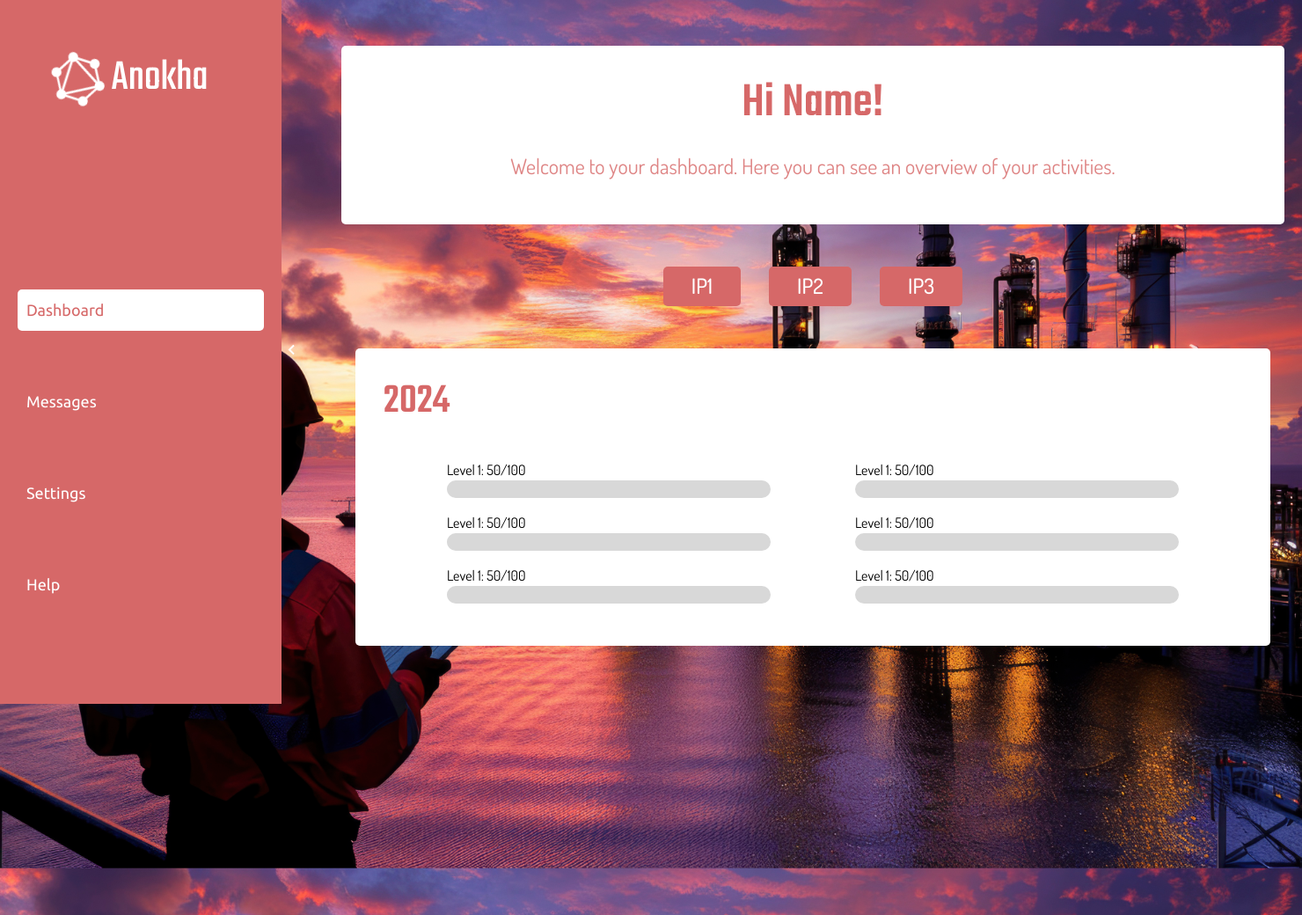
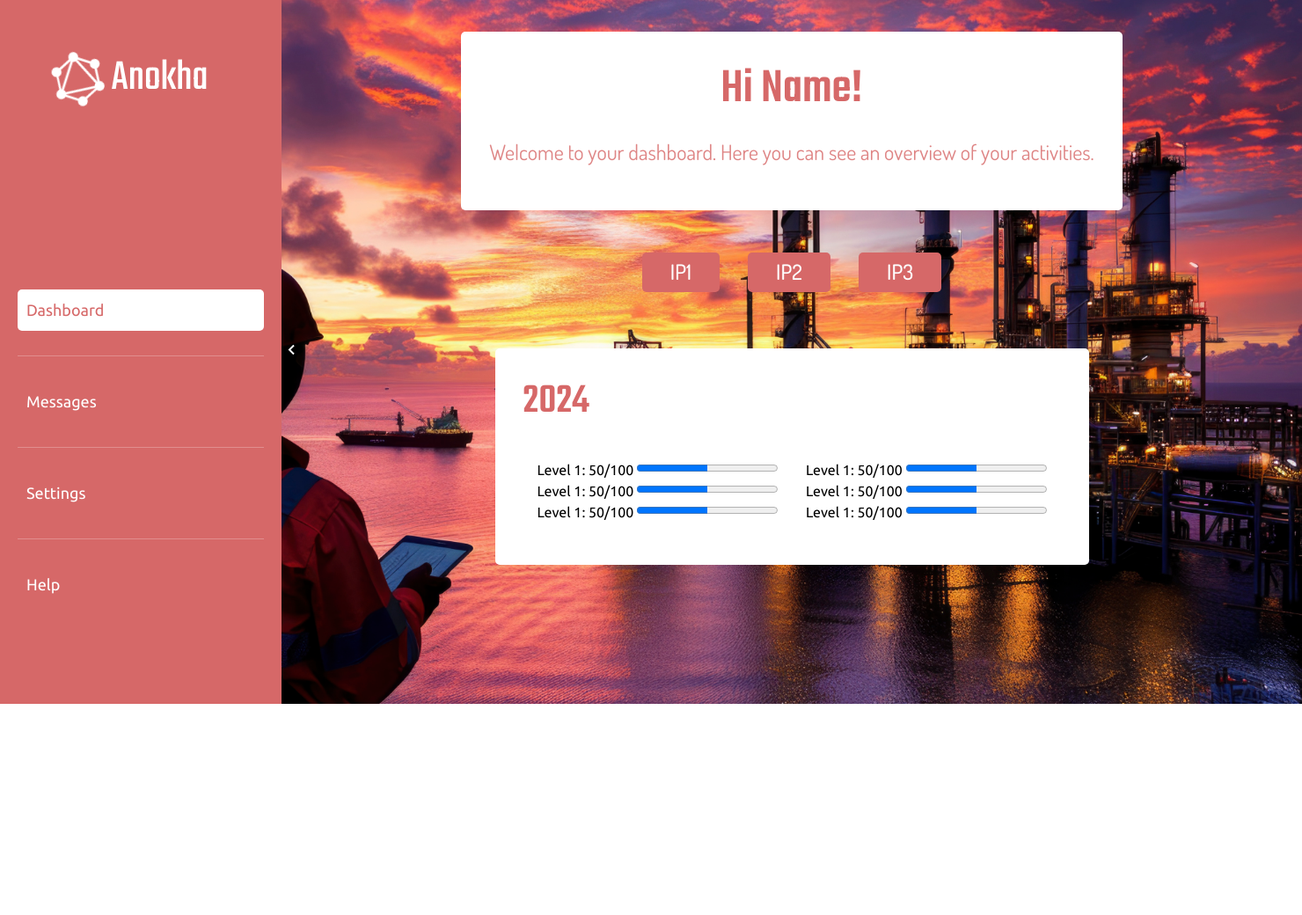
Before and after one commit to prithiknataraj/Anokha, a Flask app: page /home in a window 1480 px wide. Shown: the top 1040 px of the page at 88% size. After the commit the page ends 800 px from the top, so only its background shows below. Run offline with Flask 3, Linux system fonts and the light colour scheme.

Commit message:
updation

```diff
--- a/static/css/home.css
+++ b/static/css/home.css
@@ -4,7 +4,8 @@
     font-family: 'Ubuntu', sans-serif;
     display: flex;
     height: 100vh;
-    transition: margin-left 0.3s ease;
+    overflow: hidden;
+    /* Prevent body overflow */
 }
 
 .sidebar {
@@ -35,6 +36,21 @@
     opacity: 0;
 }
 
+.dash h1 {
+    color: #d66868;
+    font-size: 3rem;
+}
+
+.in-dash {
+    display: flex;
+    align-items: center;
+    justify-content: center;
+}
+
+.prog-cont {
+    margin: 1rem;
+}
+
 .sidebar .profile-logo {
     margin-top: 2rem;
     display: flex;
@@ -44,6 +60,13 @@
     font-size: 50px;
     margin-bottom: 10px;
     transition: opacity 0.3s ease;
+}
+
+.prog-content {
+    display: flex;
+    flex-direction: column;
+    align-items: center;
+    justify-content: center;
 }
 
 .sidebar.minimized .profile-logo {
@@ -86,35 +109,32 @@
     transition: background-color 0.3s ease, color 0.3s ease;
 }
 
-.nav-link:hover, .nav-link.active {
+.nav-link:hover,
+.nav-link.active {
     background-color: white;
     color: #d66868;
 }
 
 .main-content {
-    margin-left: 21rem;
+    margin-left: 20rem;
+    /* Adjust this to match sidebar width */
     padding: 20px;
-    width: calc(100% - 25rem);
+    width: calc(100% - 20rem);
+    /* Adjust this to match sidebar width */
     transition: margin-left 0.3s ease, width 0.3s ease;
+    position: relative;
+    height: 100vh;
+    /* Ensure full height */
+    overflow: auto;
 }
 
-.sidebar.minimized + .main-content {
-    margin-left: 5rem;
-    width: calc(100% - 5rem);
-}
-
-.content {
-    width: 67rem;
-    display: flex;
-    flex-direction: column;
-    align-items: center;
-    justify-content: center;
-    margin: 2rem 2rem 2rem;
-    opacity: 0;
+.sidebar.minimized+.main-content {
+    margin-left: 0;
+    width: 100%;
 }
 
 #content2 {
-    display: flex;
+    margin-top: 15rem;
     align-items: center;
     justify-content: center;
     background-color: white;
@@ -123,6 +143,7 @@
 }
 
 #content2 h1 {
+    font-size: 3rem;
     margin-bottom: 3rem;
     color: #d66868;
 }
@@ -142,8 +163,23 @@
     color: white;
 }
 
+.content {
+    width: 100%;
+    max-width: 1000px;
+    /* Ensure maximum width */
+    display: none;
+    /* Hide content by default */
+    flex-direction: column;
+    align-items: center;
+    justify-content: center;
+    margin: 0 auto;
+    /* Center horizontally */
+    opacity: 1;
+    transition: opacity 0.3s ease;
+}
+
 .content.active {
-    display: block;
+    display: flex;
     opacity: 1;
 }
 
@@ -216,89 +252,6 @@
     color: #d66868cf;
 }
 
-.for-div-1, .for-div-2, .for-div-3 {
-    display: flex;
-    flex-direction: column;
-    align-items: center;
-    justify-content: center;
-    height: 28rem;
-    background-color: white;
-    border-radius: 5px;
-    padding: 2rem;
-    width: 100%;
-    margin-bottom: 2rem;
-}
-
-.dash h1 {
-    color: #d66868;
-    font-size: 3rem;
-}
-
-.progress-container {
-    display: flex;
-    flex-direction: column;
-    width: 23rem;
-    margin: 1rem 3rem 1rem 3rem;
-}
-
-.in-dash {
-    display: flex;
-    align-items: center;
-    justify-content: center;
-}
-
-.prog-content {
-    display: flex;
-    flex-direction: column;
-    align-items: center;
-    justify-content: center;
-}
-
-.out-d {
-    display: flex;
-    flex-direction: column;
-    align-items: center;
-    justify-content: center;
-}
-
-progress {
-    width: 100%;
-    -webkit-appearance: none;
-    appearance: none;
-    height: 20px;
-    border-radius: 10px;
-    overflow: hidden;
-    background-color: #d8d8d8;
-}
-
-progress::-webkit-progress-bar {
-    background-color: #d8d8d8;
-}
-
-progress::-webkit-progress-value {
-    background-color: #8b16b9;
-    transition: width 1s ease;
-}
-
-progress::-moz-progress-bar {
-    background-color: #7c03b0;
-}
-
-.progress-container label {
-    font-family: 'Dosis', sans-serif;
-    font-size: 1rem;
-    color: white;
-}
-
-@keyframes fadeIn {
-    from {
-        opacity: 0;
-    }
-    to {
-        opacity: 1;
-    }
-}
-
 #division {
     display: flex;
     flex-direction: row;
--- a/templates/home.html
+++ b/templates/home.html
@@ -31,11 +31,11 @@
         </div>
         <div class="nav-links">
             <a href="#" class="nav-link active" data-content="content1">Dashboard</a>
-            <hr class="divider" style="color: #d66868;">
+            <hr class="divider" style="color: white;">
             <a href="#" class="nav-link" data-content="content2">Messages</a>
-            <hr class="divider" style="color: #d66868;">
+            <hr class="divider" style="color: white;">
             <a href="#" class="nav-link" data-content="content3">Settings</a>
-            <hr class="divider" style="color: #d66868;">
+            <hr class="divider" style="color: white;">
             <a href="#" class="nav-link" data-content="content4">Help</a>
         </div>
         <button class="sidebar-toggle" aria-label="Toggle sidebar">
```
Also changed, not shown: other parts of templates/home.html (+33 -1 lines).
